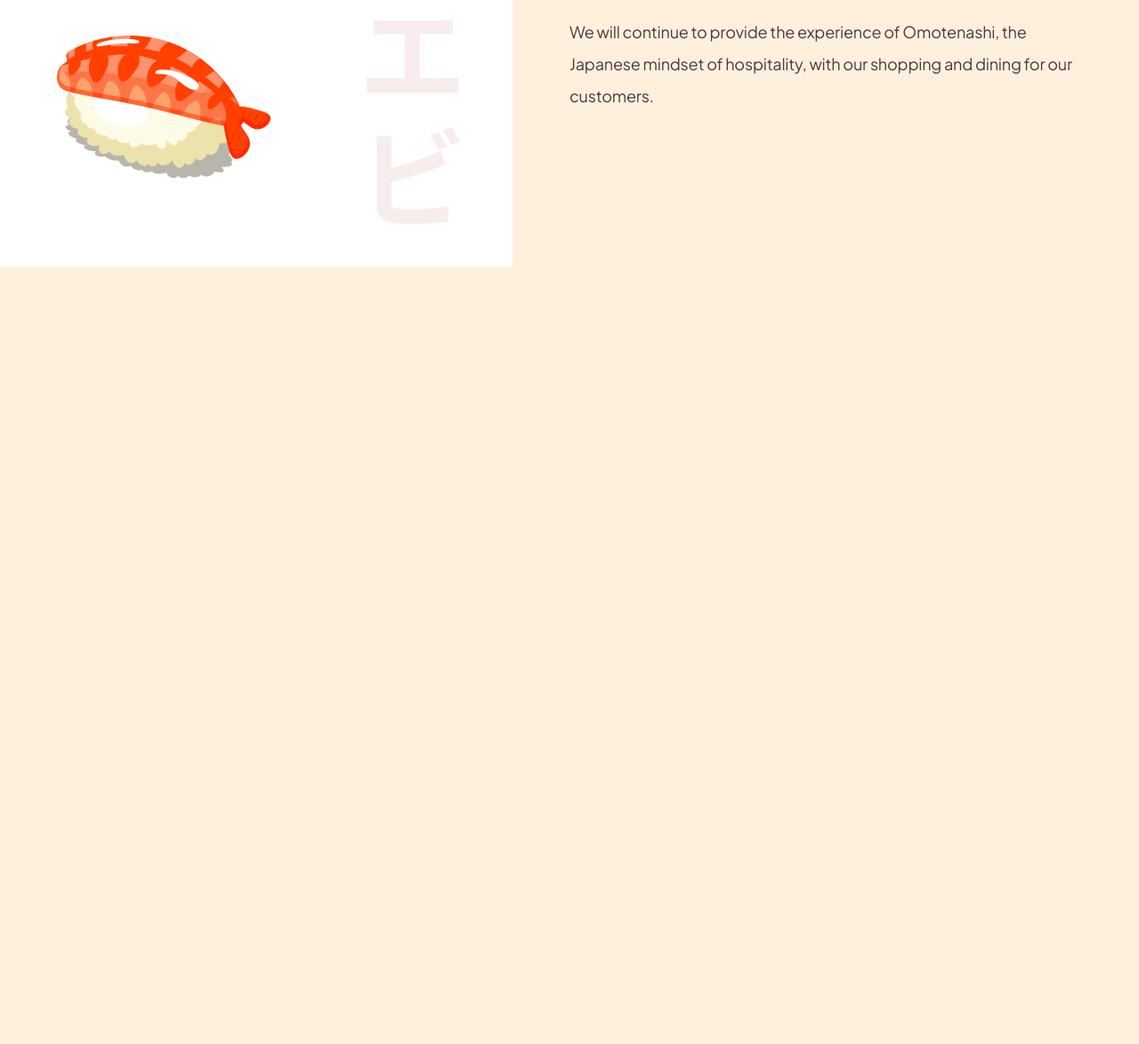
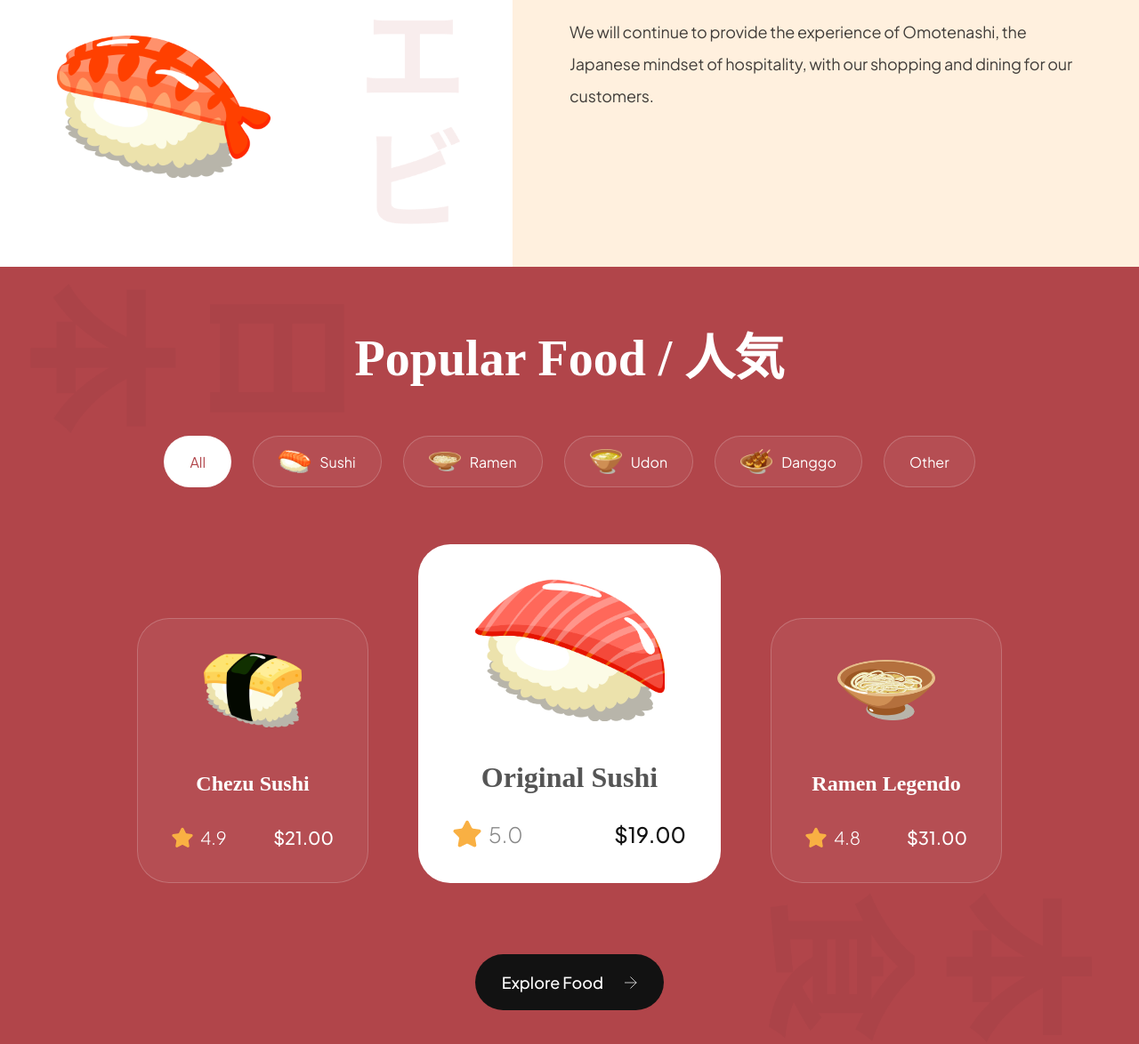
Before and after one commit to Rizqy-617/Sushiman_Landing-Page, a website built with Vite: page index.html in a window 1280 px wide. Shown: the part 1214-2388 px from the top of the page at 89% size. Before the commit the page ends 1514 px from the top, so only its background shows below. Built offline with nearby package versions, Linux system fonts and the light colour scheme.

Commit message:
Finish Catatalogue Section

```diff
--- a/css/sections/popular.css
+++ b/css/sections/popular.css
@@ -0,0 +1,204 @@
+.popular-foods {
+  padding: 64px;
+
+  display: flex;
+  flex-direction: column;
+
+  background-color: var(--primary-color);
+  background-image: url("../../assets/popular_bg.png");
+  background-position: center;
+  background-repeat: no-repeat;
+  background-size: contain;
+
+  overflow: hidden;
+}
+
+.popular-foods__title {
+  font-size: 56px;
+  font-family: var(--playfair-display);
+  font-weight: 600;
+  line-height: 78px;
+  color: #fff;
+  text-align: center;
+}
+
+.popular-foods__filters {
+  margin-top: 48px;
+  max-width: 100%;
+  overflow-x: auto;
+
+  display: flex;
+  justify-content: center;
+  gap: 24px;
+}
+
+.popular-foods__filter-btn {
+  padding: 10px 28px;
+
+  display: flex;
+  flex-direction: row;
+  align-items: center;
+  gap: 10px;
+
+  background: rgba(255, 255, 255, 0.05);
+  border: 1px solid rgba(255, 255, 255, 0.2);
+  border-radius: 46px;
+
+  font-size: 16px;
+  font-weight: 300px;
+  line-height: 25px;
+  font-family: var(--plus-jakarta-sans);
+  color: #fff;
+  cursor: pointer;
+}
+
+.popular-foods__filter-btn img {
+  width: 36px;
+  height: 36px;
+  object-fit: contain;
+}
+
+.popular-foods__filter-btn.active {
+  background: #fff;
+  color: var(--primary-color)
+}
+
+.popular-foods__filter-btn:hover {
+  background: #fff;
+  color: var(--primary-color);
+  transition: 300ms ease-in-out;
+}
+
+.popular-foods__catalogue {
+  margin-top: 64px;
+
+  display: flex;
+  justify-content: center;
+  align-items: flex-end;
+  flex-wrap: wrap;
+  gap: 56px;
+}
+
+.popular-foods__button {
+  width: fit-content;
+
+  padding: 20px 30px;
+  margin: 80px auto 0;
+
+  font-weight: 500;
+  font-size: 18px;
+  line-height: 23px;
+  font-family: var(--plus-jakarta-sans);
+  color: #fff;
+
+  border: none;
+  outline: none;
+  background: var(--secondary-color);
+  cursor: pointer;
+  border-radius: 64px;
+}
+
+.popular-foods__button img {
+  width: 14px;
+  height: 14px;
+  object-fit: contain;
+
+  margin-left: 21px;
+}
+
+.popular-foods__card {
+  padding: 38px;
+  min-width: 260px;
+  height: fit-content;
+
+  display: flex;
+  align-items: center;
+  flex-direction: column;
+
+  border-radius: 36px;
+  background: rgba(255, 255, 255, 0.05);
+  border: 1px solid rgba(255, 255, 255, 0.2);
+}
+
+.popular-foods__card:hover {
+  background: #fff;
+  transition: 400ms ease-in-out;
+}
+
+.popular-foods__card-image {
+  width: 110px;
+  height: 84px;
+  object-fit: contain;
+}
+
+.popular-foods__card-title {
+  margin-top: 47px;
+
+  font-weight: 600;
+  font-size: 24px;
+  line-height: 32px;
+  font-family: var(--playfair-display);
+  color: #fff;
+  text-align: center;
+}
+
+.popular-foods__card-details {
+  width: 100%;
+  margin-top: 32px;
+}
+
+.popular-foods__card-rating {
+  display: flex;
+  align-items: center;
+  gap: 8px;
+}
+
+.popular-foods__card-rating img {
+  width: 24px;
+  height: 24px;
+  object-fit: contain;
+}
+
+.popular-foods__card-rating p {
+  font-size: 20px;
+  font-weight: 300;
+  font-family: var(--plus-jakarta-sans);
+  color: #fff;
+}
+
+.popular-foods__card-price {
+  font-size: 20px;
+  font-weight: 500;
+  font-family: var(--plus-jakarta-sans);
+  color: #fff;
+}
+
+.popular-foods__card.active-card {
+  background: #fff;
+  min-width: 340px;
+}
+
+.popular-foods__card.active-card .popular-foods__card-image {
+  width: 214px;
+  height: 160px;
+}
+
+.popular-foods__card.active-card .popular-foods__card-title {
+  color: var(--black-500);
+  font-size: 32px;
+}
+
+.popular-foods__card.active-card .popular-foods__card-rating img {
+  width: 32px;
+  height: 32px;
+}
+
+.popular-foods__card.active-card .popular-foods__card-rating p {
+  font-size: 24px;
+  color: var(--gray-100);
+}
+
+.popular-foods__card.active-card .popular-foods__card-price {
+  font-size: 24px;
+  color: var(--secondary-color);
+}
--- a/index.html
+++ b/index.html
@@ -89,6 +89,79 @@
       <p class="sushi__description">We will continue to provide the experience of Omotenashi, the Japanese mindset of hospitality, with our shopping and dining for our customers.</p>
     </div>
   </section>
+
+  <section class="popular-foods" id="menu">
+    <h2 class="popular-foods__title">Popular Food / 人気</h2>
+
+    <div class="popular-foods__filters sushi__hide-scrollbar">
+      <button class="popular-foods__filter-btn active">All</button>
+      <button class="popular-foods__filter-btn">
+        <img src="/assets/sushi-9.png" alt="sushi 9">
+        Sushi
+      </button>
+      <button class="popular-foods__filter-btn">
+        <img src="/assets/sushi-8.png" alt="sushi 8">
+        Ramen
+      </button>
+      <button class="popular-foods__filter-btn">
+        <img src="/assets/sushi-7.png" alt="sushi 7">
+        Udon
+      </button>
+      <button class="popular-foods__filter-btn">
+        <img src="/assets/sushi-6.png" alt="sushi 6">
+        Danggo
+      </button>
+      <button class="popular-foods__filter-btn">Other</button>
+    </div>
+
+    <div class="popular-foods__catalogue">
+      <article class="popular-foods__card">
+        <img class="popular-foods__card-image" src="assets/sushi-12.png" alt="sushi 12">
+        <h4 class="popular-foods__card-title">Chezu Sushi</h4>
+
+        <div class="popular-foods__card-details flex-between">
+          <div class="popular-foods__card-rating">
+            <img src="assets/star.svg" alt="star">
+            <p>4.9</p>
+          </div>
+
+          <p class="popular-foods__card-price">$21.00</p>
+        </div>
+      </article>
+
+      <article class="popular-foods__card active-card">
+        <img class="popular-foods__card-image" src="assets/sushi-11.png" alt="sushi 11">
+        <h4 class="popular-foods__card-title">Original Sushi</h4>
+
+        <div class="popular-foods__card-details flex-between">
+          <div class="popular-foods__card-rating">
+            <img src="assets/star.svg" alt="star">
+            <p>5.0</p>
+          </div>
+
+          <p class="popular-foods__card-price">$19.00</p>
+        </div>
+      </article>
+
+      <article class="popular-foods__card">
+        <img class="popular-foods__card-image" src="assets/sushi-10.png" alt="sushi 10">
+        <h4 class="popular-foods__card-title">Ramen Legendo</h4>
+
+        <div class="popular-foods__card-details flex-between">
+          <div class="popular-foods__card-rating">
+            <img src="assets/star.svg" alt="star">
+            <p>4.8</p>
+          </div>
+
+          <p class="popular-foods__card-price">$31.00</p>
+        </div>
+      </article>
+    </div>
+
+    <button class="popular-foods__button">Explore Food
+    <img src="assets/arrow-right.svg" alt="arrow-right">
+    </button>
+  </section>
   <script src="js/script.js" type="module"></script>
 </body>
 </html>
```
